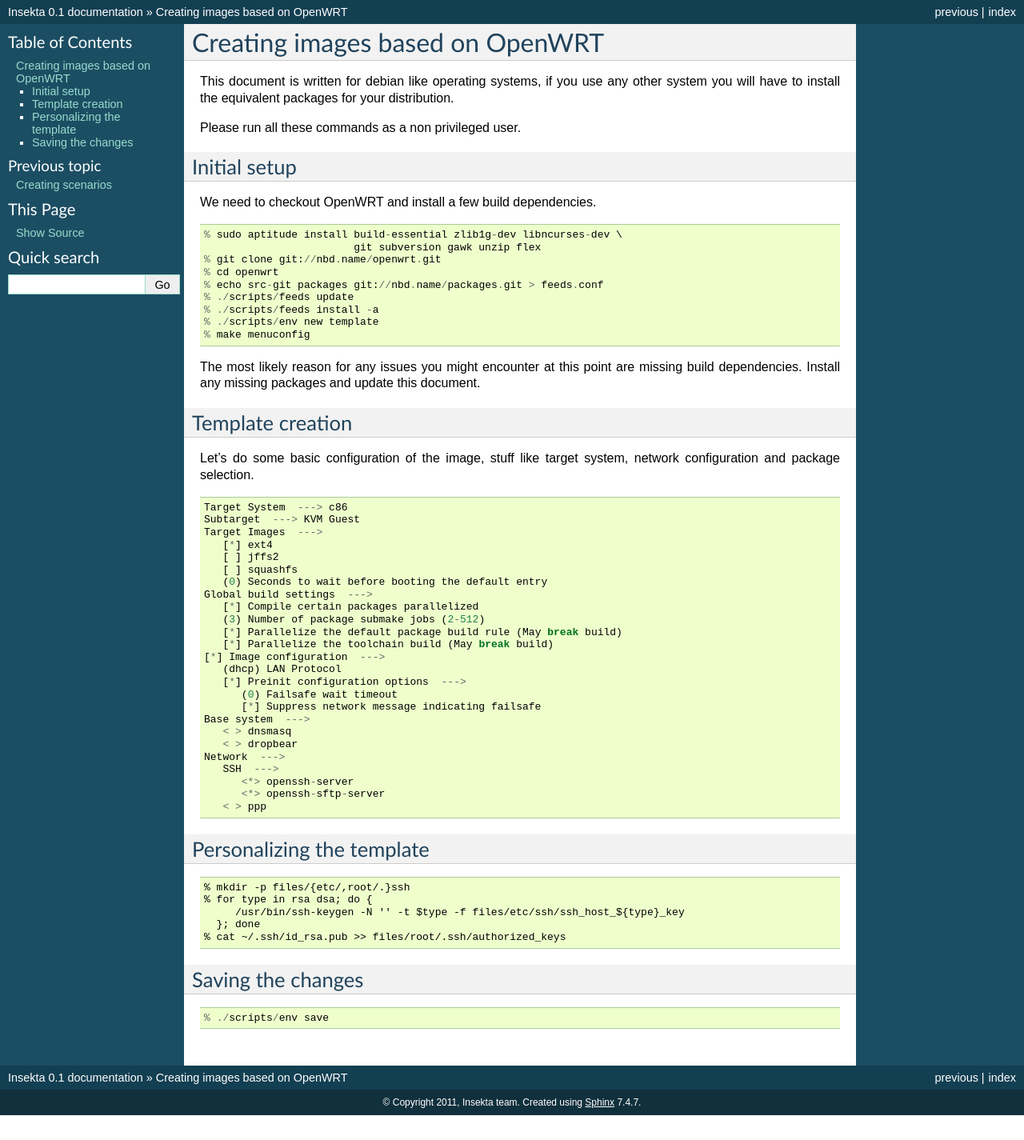
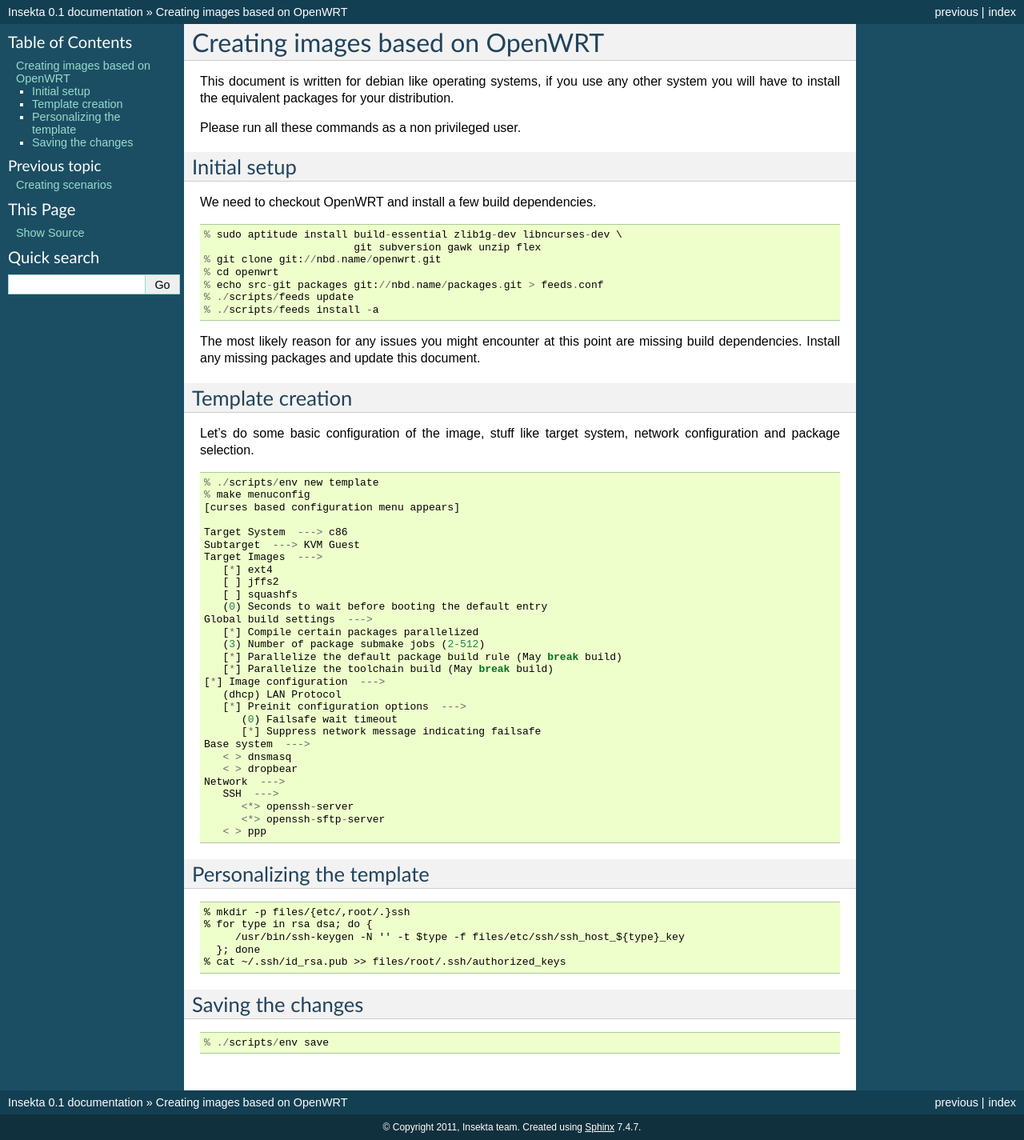
Before and after one commit to teythoon/Insekta, a Sphinx documentation site: the page built from docs/openwrt.rst, in a window 1280 px wide. Shown: the whole page at 80% size. Built offline with Sphinx 7.4.7, drawn with Linux system fonts in a browser that asks for light colours; pages that are not in the unit, such as notebooks, are missing from menus; before the commit the page ends 1394 px from its top, so only the background shows below that.

```diff
--- a/docs/openwrt.rst
+++ b/docs/openwrt.rst
@@ -35,6 +33,10 @@ Let's do some basic configuration of the image, stuff like target
 system, network configuration and package selection.
 
 ::
+
+   % ./scripts/env new template
+   % make menuconfig
+   [curses based configuration menu appears]
 
    Target System  ---> c86
    Subtarget  ---> KVM Guest
```
Also changed, not shown: other parts of docs/openwrt.rst (+0 -2 lines).
